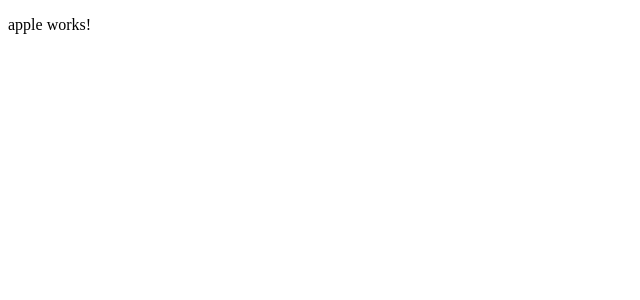
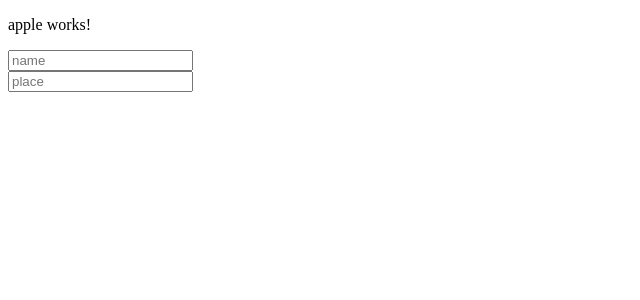
Before and after one commit to gutierr3z/angularpractice7, an Angular app: page /apple in a window 1280 px wide. Shown: the top 300 px of the page, without its empty margins (0-640 px from the left). Built offline with nearby package versions, Linux system fonts and the light colour scheme.

Commit message:
practice

```diff
--- a/src/app/app.module.ts
+++ b/src/app/app.module.ts
@@ -8,6 +8,8 @@ import { DataService } from './services/data.service';
 import { AppComponent } from './app.component';
 import { AppleComponent } from './components/apple/apple.component';
 import { ListComponent } from './components/list/list.component';
+
+import { FormsModule } from '@angular/forms';
 
 const routes:Routes = [
   { path: '', component: ListComponent },
@@ -24,7 +26,8 @@ const routes:Routes = [
   imports: [
     RouterModule.forRoot( routes ),
     BrowserModule,
-    HttpModule
+    HttpModule,
+    FormsModule
   ],
   providers: [
     DataService
--- a/src/app/components/apple/apple.component.html
+++ b/src/app/components/apple/apple.component.html
@@ -1,3 +1,8 @@
 <p>
   apple works!
 </p>
+<form>
+    <input placeHolder = "name" name = "name" [(ngModel)] = "apple.name">
+    <br>
+    <input placeHolder = "place" name = "place" [(ngModel)] = "apple.place">
+</form>
--- a/src/app/components/apple/apple.component.ts
+++ b/src/app/components/apple/apple.component.ts
@@ -1,5 +1,6 @@
 import { Component, OnInit } from '@angular/core';
 import { ActivatedRoute } from '@angular/router';
+import { Apple } from '../../logic/apples';
 
 @Component({
   selector: 'app-apple',
@@ -9,11 +10,12 @@ import { ActivatedRoute } from '@angular/router';
 export class AppleComponent implements OnInit {
 
   routingSubscription:any;
+  apple:Apple;
 
   constructor( private route:ActivatedRoute ) { }
 
   ngOnInit() {
-
+    this.apple = new Apple();
     this.routingSubscription = this.route.params.subscribe( params => {
       console.log( params[ 'id' ] );
     });
--- a/src/app/components/list/list.component.html
+++ b/src/app/components/list/list.component.html
@@ -1,3 +1,6 @@
 <div *ngFor = "let apple of list">
-  aaappllleee
+  {{ apple.name }} - {{ apple.place }}
 </div>
+
+
+<a routerLink = "/apple">New</a>
--- a/src/app/logic/apples.ts
+++ b/src/app/logic/apples.ts
@@ -1,13 +1,9 @@
 export class Apple {
-    // name:string;
-    // place:string;
-    // type:string;
-    // location:PlaceLocation;
-    // rating:number;
-    // notes:string;
-    // tastingRating:TastingRating;
 
-    constructor( public name:string, public place:string ) {
+    constructor(
+        public name:string = '',
+        public place:string = ''
+    ){
 
     }
 }
```
